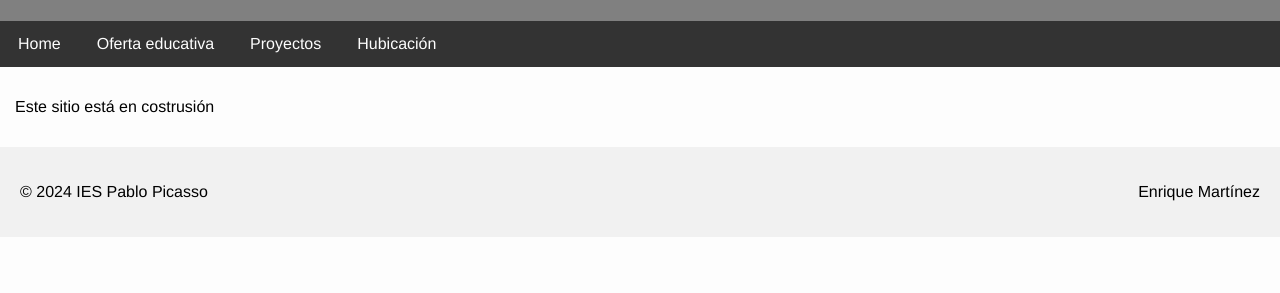
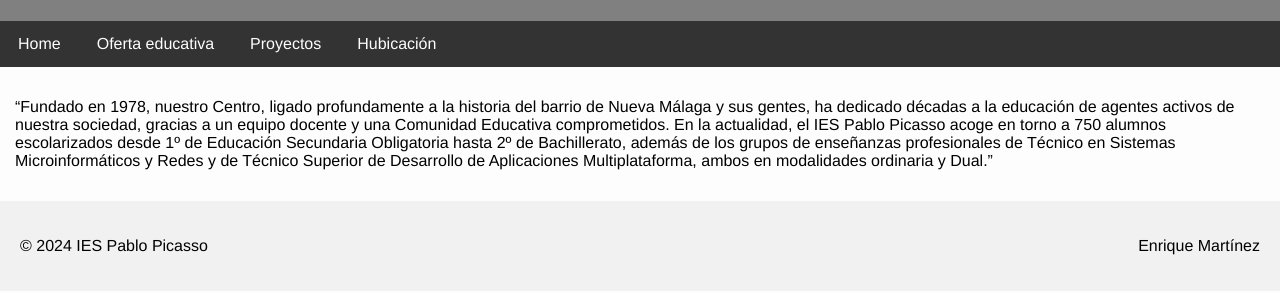
Before and after one commit to Miguelae9/ExamenGit_Miguel_Angel, a plain HTML site: page index.html in a window 1280 px wide. Shown: the part 99-392 px from the top of the page. Drawn offline with Linux system fonts and the light colour scheme.

Commit message:
Modificación del texto, añadiendo información del instituto

```diff
--- a/index.html
+++ b/index.html
@@ -19,7 +19,15 @@
     <div class="contenido">
 
         <p>
-            Este sitio está en costrusión
+            “Fundado en 1978, nuestro Centro, ligado profundamente a la historia del barrio de
+            Nueva Málaga y sus gentes, ha dedicado décadas a la educación de agentes activos de
+            nuestra sociedad, gracias a un equipo docente y una Comunidad Educativa
+            comprometidos.
+            En la actualidad, el IES Pablo Picasso acoge en torno a 750 alumnos escolarizados desde
+            1º de Educación Secundaria Obligatoria hasta 2º de Bachillerato, además de los grupos
+            de enseñanzas profesionales de Técnico en Sistemas Microinformáticos y Redes y de
+            Técnico Superior de Desarrollo de Aplicaciones Multiplataforma, ambos en modalidades
+            ordinaria y Dual.”
         </p>
 
     </div>
```
